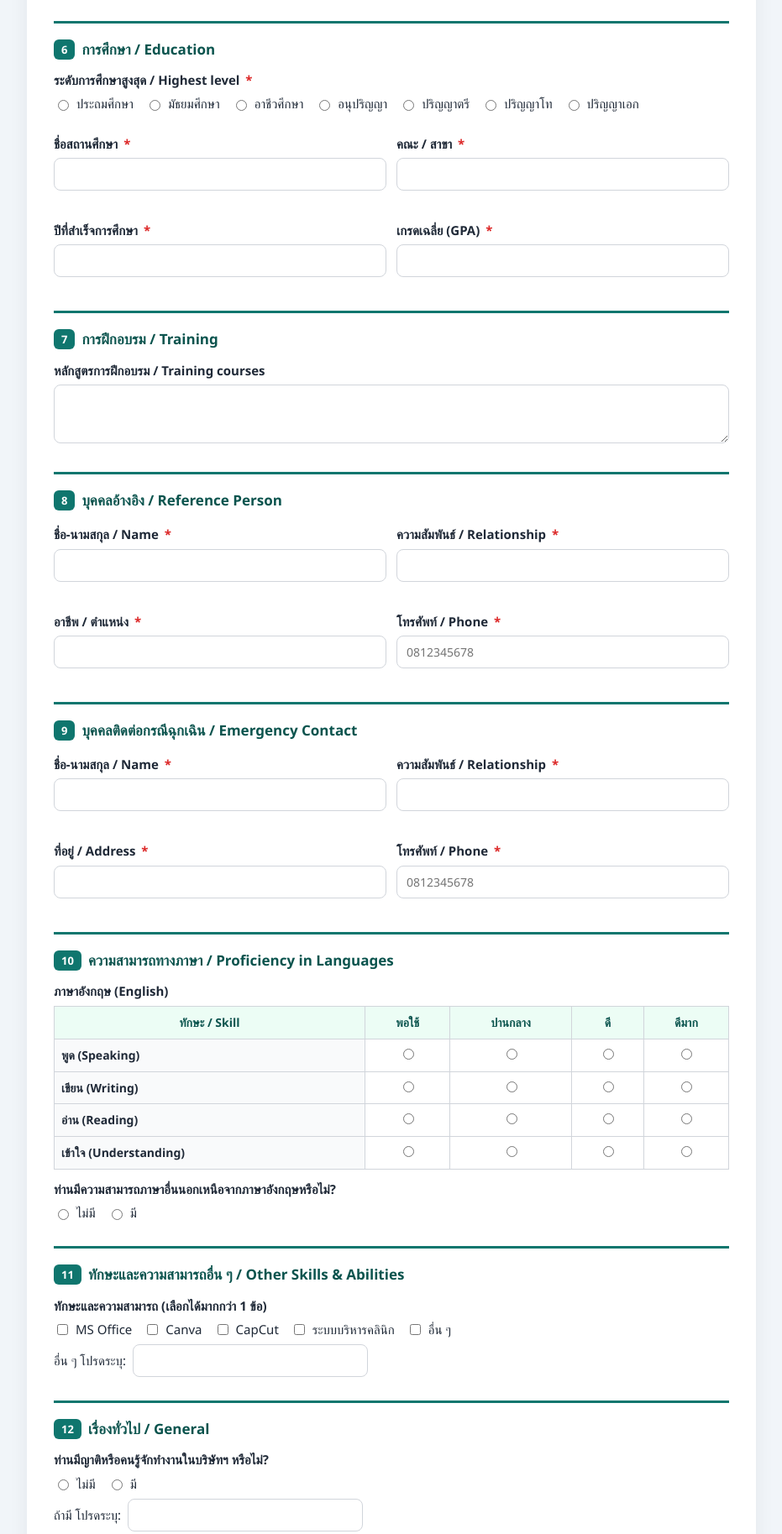
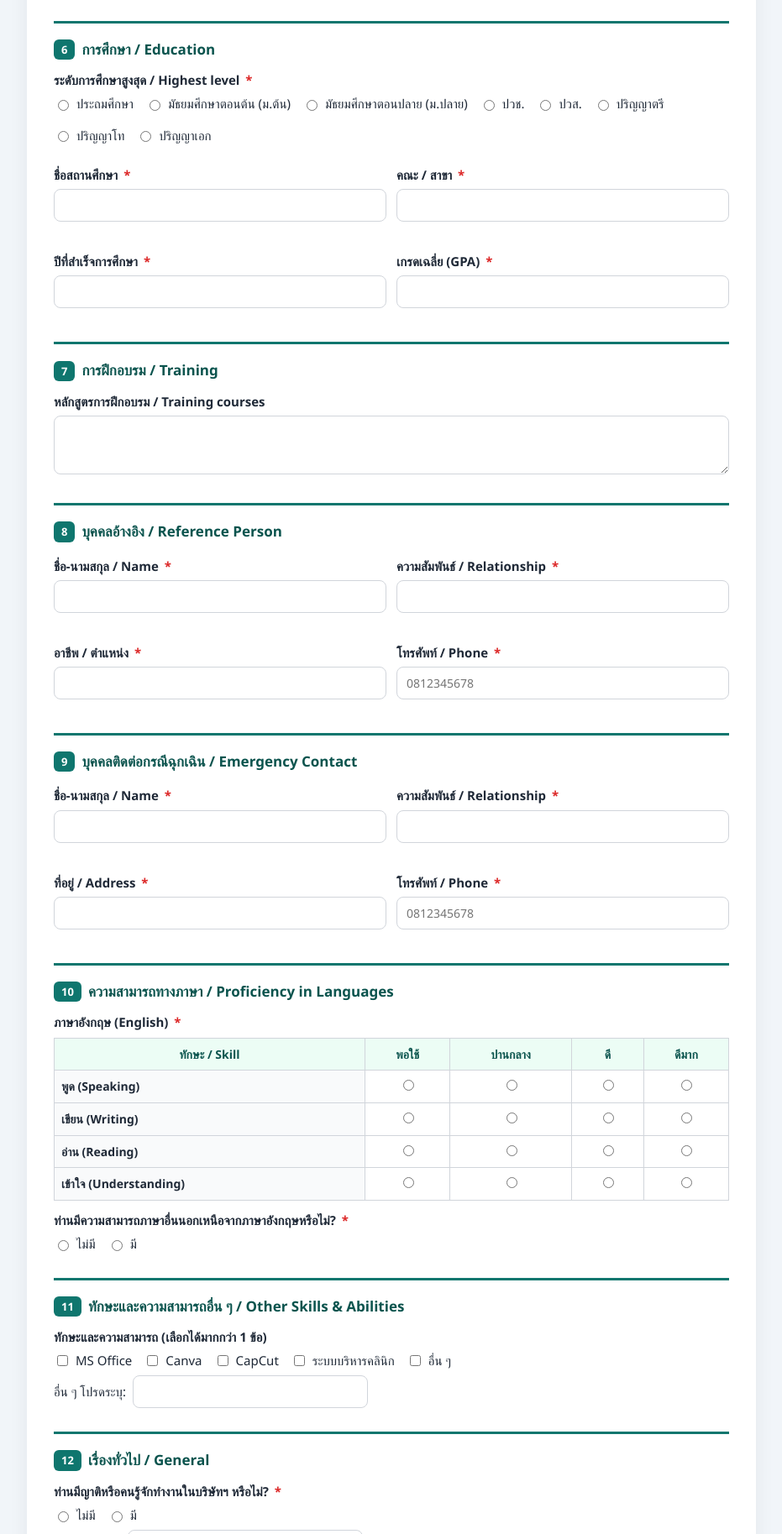
Before and after one commit to firstdentistry2026/tantatat-apply, a plain HTML site: page index.html in a window 1280 px wide. Shown: the part 4046-5873 px from the top of the page at 84% size, without its empty margins (174-1105 px from the left). Drawn offline with Linux system fonts and the light colour scheme.

Commit message:
Add files via upload

```diff
--- a/index.html
+++ b/index.html
@@ -738,13 +738,14 @@
             <label>ระดับการศึกษาสูงสุด / Highest level <span class="req">*</span></label>
             <div class="choices">
               <label><input type="radio" name="edu_level" value="ประถมศึกษา" required=""> ประถมศึกษา</label>
-              <label><input type="radio" name="edu_level" value="มัธยมศึกษา"> มัธยมศึกษา</label>
-              <label><input type="radio" name="edu_level" value="อาชีวศึกษา"> อาชีวศึกษา</label>
-              <label><input type="radio" name="edu_level" value="อนุปริญญา"> อนุปริญญา</label>
+              <label><input type="radio" name="edu_level" value="มัธยมศึกษาตอนต้น (ม.ต้น)"> มัธยมศึกษาตอนต้น (ม.ต้น)</label>
+              <label><input type="radio" name="edu_level" value="มัธยมศึกษาตอนปลาย (ม.ปลาย)"> มัธยมศึกษาตอนปลาย (ม.ปลาย)</label>
+              <label><input type="radio" name="edu_level" value="ปวช."> ปวช.</label>
+              <label><input type="radio" name="edu_level" value="ปวส."> ปวส.</label>
               <label><input type="radio" name="edu_level" value="ปริญญาตรี"> ปริญญาตรี</label>
               <label><input type="radio" name="edu_level" value="ปริญญาโท"> ปริญญาโท</label>
               <label><input type="radio" name="edu_level" value="ปริญญาเอก"> ปริญญาเอก</label>
-            </div>
+              </div>
           </div>
           <div class="grid-2">
             <div class="field"><label>ชื่อสถานศึกษา <span class="req">*</span></label><input type="text" name="edu_school" required=""></div>
@@ -782,21 +783,21 @@
         <section class="section">
           <h2><span class="num">10</span> ความสามารถทางภาษา / Proficiency in Languages</h2>
           <div class="field">
-            <label>ภาษาอังกฤษ (English)</label>
+            <label>ภาษาอังกฤษ (English) <span class="req">*</span></label>
             <table class="lang">
               <thead><tr><th>ทักษะ / Skill</th><th>พอใช้</th><th>ปานกลาง</th><th>ดี</th><th>ดีมาก</th></tr></thead>
               <tbody>
-                <tr><td>พูด (Speaking)</td><td><input type="radio" name="en_speak" value="พอใช้"></td><td><input type="radio" name="en_speak" value="ปานกลาง"></td><td><input type="radio" name="en_speak" value="ดี"></td><td><input type="radio" name="en_speak" value="ดีมาก"></td></tr>
-                <tr><td>เขียน (Writing)</td><td><input type="radio" name="en_write" value="พอใช้"></td><td><input type="radio" name="en_write" value="ปานกลาง"></td><td><input type="radio" name="en_write" value="ดี"></td><td><input type="radio" name="en_write" value="ดีมาก"></td></tr>
-                <tr><td>อ่าน (Reading)</td><td><input type="radio" name="en_read" value="พอใช้"></td><td><input type="radio" name="en_read" value="ปานกลาง"></td><td><input type="radio" name="en_read" value="ดี"></td><td><input type="radio" name="en_read" value="ดีมาก"></td></tr>
-                <tr><td>เข้าใจ (Understanding)</td><td><input type="radio" name="en_understand" value="พอใช้"></td><td><input type="radio" name="en_understand" value="ปานกลาง"></td><td><input type="radio" name="en_understand" value="ดี"></td><td><input type="radio" name="en_understand" value="ดีมาก"></td></tr>
+                <tr><td>พูด (Speaking)</td><td><input type="radio" name="en_speak" value="พอใช้" required=""></td><td><input type="radio" name="en_speak" value="ปานกลาง"></td><td><input type="radio" name="en_speak" value="ดี"></td><td><input type="radio" name="en_speak" value="ดีมาก"></td></tr>
+                <tr><td>เขียน (Writing)</td><td><input type="radio" name="en_write" value="พอใช้" required=""></td><td><input type="radio" name="en_write" value="ปานกลาง"></td><td><input type="radio" name="en_write" value="ดี"></td><td><input type="radio" name="en_write" value="ดีมาก"></td></tr>
+                <tr><td>อ่าน (Reading)</td><td><input type="radio" name="en_read" value="พอใช้" required=""></td><td><input type="radio" name="en_read" value="ปานกลาง"></td><td><input type="radio" name="en_read" value="ดี"></td><td><input type="radio" name="en_read" value="ดีมาก"></td></tr>
+                <tr><td>เข้าใจ (Understanding)</td><td><input type="radio" name="en_understand" value="พอใช้" required=""></td><td><input type="radio" name="en_understand" value="ปานกลาง"></td><td><input type="radio" name="en_understand" value="ดี"></td><td><input type="radio" name="en_understand" value="ดีมาก"></td></tr>
               </tbody>
             </table>
           </div>
           <div class="field">
-            <label>ท่านมีความสามารถภาษาอื่นนอกเหนือจากภาษาอังกฤษหรือไม่?</label>
+            <label>ท่านมีความสามารถภาษาอื่นนอกเหนือจากภาษาอังกฤษหรือไม่? <span class="req">*</span></label>
             <div class="choices">
-              <label><input type="radio" name="other_lang_opt" value="ไม่มี" onclick="toggleOL(false)"> ไม่มี</label>
+              <label><input type="radio" name="other_lang_opt" value="ไม่มี" required="" onclick="toggleOL(false)"> ไม่มี</label>
               <label><input type="radio" name="other_lang_opt" value="มี" onclick="toggleOL(true)"> มี</label>
             </div>
             <div id="olBox" style="display:none;margin-top:10px;">
@@ -827,46 +828,46 @@
         <section class="section">
           <h2><span class="num">12</span> เรื่องทั่วไป / General</h2>
           <div class="field">
-            <label>ท่านมีญาติหรือคนรู้จักทำงานในบริษัทฯ หรือไม่?</label>
+            <label>ท่านมีญาติหรือคนรู้จักทำงานในบริษัทฯ หรือไม่? <span class="req">*</span></label>
             <div class="choices">
-              <label><input type="radio" name="g_relative" value="ไม่มี"> ไม่มี</label>
+              <label><input type="radio" name="g_relative" value="ไม่มี" required=""> ไม่มี</label>
               <label><input type="radio" name="g_relative" value="มี"> มี</label>
             </div>
             <div class="inline-other"><span>ถ้ามี โปรดระบุ:</span><input type="text" name="g_relative_other"></div>
           </div>
           <div class="field">
-            <label>ท่านเคยทำงานกับ Tantatat หรือไม่?</label>
+            <label>ท่านเคยทำงานกับ Tantatat หรือไม่? <span class="req">*</span></label>
             <div class="choices">
-              <label><input type="radio" name="g_worked" value="ไม่เคย"> ไม่เคย</label>
+              <label><input type="radio" name="g_worked" value="ไม่เคย" required=""> ไม่เคย</label>
               <label><input type="radio" name="g_worked" value="เคย"> เคย</label>
             </div>
             <div class="inline-other"><span>ถ้าเคย โปรดระบุ:</span><input type="text" name="g_worked_other"></div>
           </div>
           <div class="field">
-            <label>สามารถทำงานเป็นกะได้หรือไม่?</label>
+            <label>สามารถทำงานเป็นกะได้หรือไม่? <span class="req">*</span></label>
             <div class="choices">
-              <label><input type="radio" name="g_shift" value="ได้"> ได้</label>
+              <label><input type="radio" name="g_shift" value="ได้" required=""> ได้</label>
               <label><input type="radio" name="g_shift" value="ไม่ได้"> ไม่ได้</label>
             </div>
           </div>
           <div class="field">
-            <label>ขณะนี้ท่านกำลังศึกษาอยู่หรือไม่?</label>
+            <label>ขณะนี้ท่านกำลังศึกษาอยู่หรือไม่? <span class="req">*</span></label>
             <div class="choices">
-              <label><input type="radio" name="g_study" value="ไม่ได้ศึกษา"> ไม่ได้ศึกษา</label>
+              <label><input type="radio" name="g_study" value="ไม่ได้ศึกษา" required=""> ไม่ได้ศึกษา</label>
               <label><input type="radio" name="g_study" value="กำลังศึกษา"> กำลังศึกษา</label>
             </div>
           </div>
           <div class="field">
-            <label>สามารถไปปฏิบัติงานต่างจังหวัดได้หรือไม่?</label>
+            <label>สามารถไปปฏิบัติงานต่างจังหวัดได้หรือไม่? <span class="req">*</span></label>
             <div class="choices">
-              <label><input type="radio" name="g_travel" value="ได้"> ได้</label>
+              <label><input type="radio" name="g_travel" value="ได้" required=""> ได้</label>
               <label><input type="radio" name="g_travel" value="ไม่ได้"> ไม่ได้</label>
             </div>
           </div>
           <div class="field">
-            <label>ท่านเคยถูกศาลสั่งให้ล้มละลายหรือไม่?</label>
+            <label>ท่านเคยถูกศาลสั่งให้ล้มละลายหรือไม่? <span class="req">*</span></label>
             <div class="choices">
-              <label><input type="radio" name="g_bankrupt" value="ไม่เคย"> ไม่เคย</label>
+              <label><input type="radio" name="g_bankrupt" value="ไม่เคย" required=""> ไม่เคย</label>
               <label><input type="radio" name="g_bankrupt" value="เคย"> เคย</label>
             </div>
           </div>
@@ -887,8 +888,7 @@
 
         <div class="actions">
           <button type="submit" class="act btn-primary">📤 ส่งใบสมัคร / Submit</button>
-          <button type="button" class="act btn-ghost" onclick="window.print()">🖨️ พิมพ์ / บันทึกเป็น PDF</button>
-          <button type="reset" class="act btn-ghost" onclick="setTimeout(function(){if(form_reset_hook)form_reset_hook();toggleOL(false);document.getElementById('curAddr').style.display='none';},0)">ล้างข้อมูล / Reset</button>
+                    <button type="reset" class="act btn-ghost" onclick="setTimeout(function(){if(form_reset_hook)form_reset_hook();toggleOL(false);document.getElementById('curAddr').style.display='none';},0)">ล้างข้อมูล / Reset</button>
           <span id="submitMsg" style="align-self:center;font-weight:600;"></span>
         </div>
       </main>
@@ -965,7 +965,7 @@
   var HR_PASSWORD = "2468";                             // รหัสผ่านเข้าหน้า HR Admin
   // ==========================
 
-  function toggleOL(on){document.getElementById('olBox').style.display=on?'block':'none';var n=document.getElementById('olName');n.required=on;if(!on)n.value='';}
+  function toggleOL(on){document.getElementById('olBox').style.display=on?'block':'none';var n=document.getElementById('olName');n.required=on;if(!on)n.value='';['ol_speak','ol_write','ol_read','ol_understand'].forEach(function(k){var r=document.querySelectorAll('input[name="'+k+'"]');r.forEach(function(x){if(!on)x.checked=false;});if(r[0])r[0].required=on;});}
   /* ---------- สลับหน้า ---------- */
   function showForm(){ document.getElementById('formView').classList.remove('hr-hidden'); document.getElementById('loginView').classList.add('hr-hidden'); document.getElementById('hrView').classList.add('hr-hidden'); }
   function showLogin(){ document.getElementById('formView').classList.add('hr-hidden'); document.getElementById('loginView').classList.remove('hr-hidden'); document.getElementById('hrView').classList.add('hr-hidden'); document.getElementById('pwInput').value=''; document.getElementById('pwErr').textContent=''; document.getElementById('pwInput').focus(); }
@@ -1155,7 +1155,7 @@
     var sk=g(o,'skills');
     var has=function(x){return sk.indexOf(x)>=0;};
     var lvl=g(o,'edu_level');
-    var eduRows=[['ประถมศึกษา',['ประถมศึกษา']],['มัธยมศึกษา',['มัธยมศึกษา']],['อาชีวศึกษา',['อาชีวศึกษา']],['อนุปริญญา',['อนุปริญญา']],['ปริญญาตรี',['ปริญญาตรี']],['ปริญญาโทขึ้นไป',['ปริญญาโท','ปริญญาเอก']]];
+    var eduRows=[['ประถมศึกษา',['ประถมศึกษา']],['มัธยมศึกษาตอนต้น',['มัธยมศึกษาตอนต้น (ม.ต้น)']],['มัธยมศึกษาตอนปลาย',['มัธยมศึกษาตอนปลาย (ม.ปลาย)']],['ปวช.',['ปวช.']],['ปวส.',['ปวส.']],['ปริญญาตรี',['ปริญญาตรี']],['ปริญญาโทขึ้นไป',['ปริญญาโท','ปริญญาเอก']]];
     var edu=eduRows.map(function(r){var m=r[1].indexOf(lvl)>=0; return '<tr><td>'+r[0]+'</td><td>'+(m?V('edu_school'):'')+'</td><td>'+(m?V('edu_major'):'')+'</td><td>'+(m?V('edu_year'):'')+'</td><td>'+(m?V('edu_gpa'):'')+'</td></tr>';}).join('');
     var jobs=[1,2,3,4].map(function(i){ if(i>3||!g(o,'job'+i+'_company')) return '<tr class="e"><td></td><td></td><td></td><td></td><td></td><td></td></tr>'; var pr=splitPeriod(g(o,'job'+i+'_period')); return '<tr><td>'+esc(pr[0])+'</td><td>'+esc(pr[1])+'</td><td>'+V('job'+i+'_company')+'</td><td>'+V('job'+i+'_position')+'</td><td>'+V('job'+i+'_salary')+'</td><td>'+V('job'+i+'_reason')+'</td></tr>';}).join('');
     var yes=g(o,'consent')==='ยินยอม';
```
